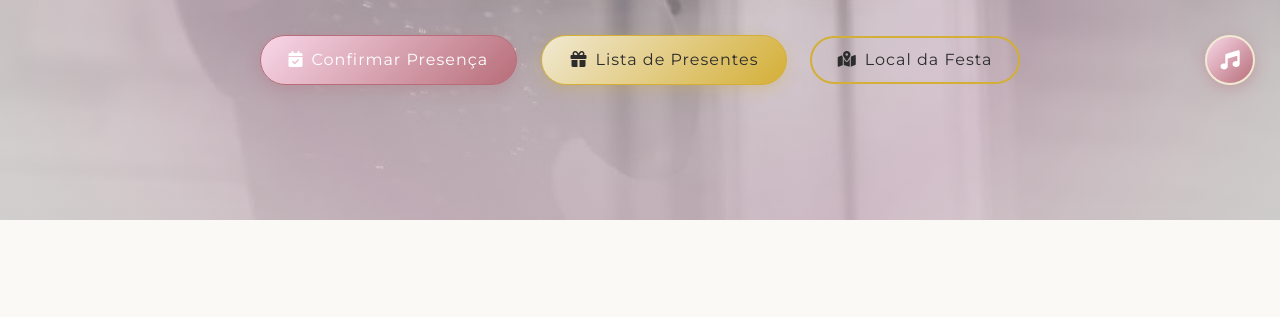
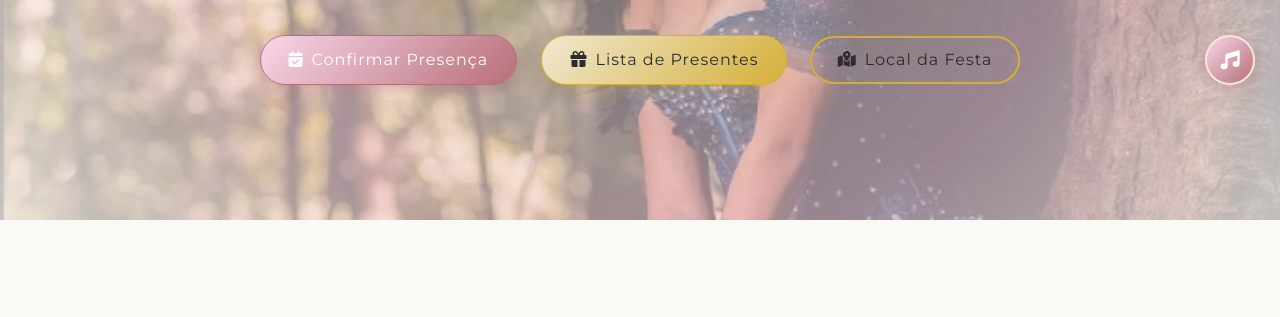
Before and after one commit to luizmorais12/DreamParty, a plain HTML site: page index.html in a window 1280 px wide. Shown: the part 684-1001 px from the top of the page. Drawn offline with nearby package versions, Linux system fonts and the light colour scheme.

Commit message:
fix: atualiza fundo e corrige sobreposição de imagens

```diff
--- a/assets/css/styles.css
+++ b/assets/css/styles.css
@@ -394,7 +394,7 @@ h1, h2, h3, h4, h5, h6 {
   justify-content: center;
   text-align: center;
   background-size: cover;
-  background-position: center;
+  background-position: 65% 15%;
   background-repeat: no-repeat;
   z-index: 3;
   padding: 100px 20px;
--- a/assets/js/app.js
+++ b/assets/js/app.js
@@ -471,7 +471,7 @@ function renderDynamicContentLocal() {
   const dbCopy = JSON.parse(JSON.stringify(localDefaults));
 
   // Garantir fotos locais mapeadas
-  dbCopy.config.heroImage = "assets/IMG/WhatsApp Image 2026-08-10 at 23.23.50 (1).jpeg";
+  dbCopy.config.heroImage = "assets/IMG/fundo_hero_azul.jpeg";
   if (dbCopy.timeline) {
     dbCopy.timeline.forEach((item, index) => {
       if (index === 3) {
--- a/assets/js/db.js
+++ b/assets/js/db.js
@@ -11,7 +11,7 @@ const defaultDatabase = {
     partyDate: "2026-11-02T21:00:00",
     birthdayDate: "2026-11-02T00:00:00",
     quote: "Cada sonho merece uma noite para se tornar realidade.",
-    heroImage: "assets/IMG/WhatsApp Image 2026-08-10 at 23.23.50 (1).jpeg",
+    heroImage: "assets/IMG/fundo_hero_azul.jpeg",
     musicTracks: [
       { id: "1", title: "Video Games", artist: "Lana Del Rey", url: "https://archive.org/download/relax-fm-collection-vol.1-11/Relax%20FM%20-%20Collection%20%28Vol.1-11%29/2013%20-%20Relax%20FM%20-%20vol.11/09.%20Lana%20Del%20Rey%20-%20Video%20Games.mp3" }
     ],
@@ -152,12 +152,13 @@ function loadDBLocal() {
   }
   try {
     const parsed = JSON.parse(data);
-    // Se contiver referências a imagens antigas "Lavinia-" ou se não contiver "Lana Del Rey" (limpeza das instrumentais), força o reset do LocalStorage
+    // Se contiver referências a imagens antigas "Lavinia-", se não contiver "Lana Del Rey" (limpeza das instrumentais) ou se contiver os fundos antigos (1).jpeg/(2).jpeg, força o reset do LocalStorage
     const serialized = JSON.stringify(parsed);
     const hasOldImages = serialized.includes("Lavinia-");
     const hasOldMusic = !serialized.includes("Lana Del Rey");
+    const hasOldHero = serialized.includes("23.23.50 (1).jpeg") || serialized.includes("23.23.50 (2).jpeg");
 
-    if (hasOldImages || hasOldMusic) {
+    if (hasOldImages || hasOldMusic || hasOldHero) {
       console.warn("Detectado banco de dados local antigo. Resetando...");
       localStorage.setItem(DB_KEY, JSON.stringify(defaultDatabase));
       return defaultDatabase;
@@ -298,7 +299,7 @@ const DB = {
     // Sobrescrever imagens e atualizar galeria para as novas fotos locais da debutante
     if (data) {
       // 1. Hero
-      data.config.heroImage = "assets/IMG/WhatsApp Image 2026-08-10 at 23.23.50 (1).jpeg";
+      data.config.heroImage = "assets/IMG/fundo_hero_azul.jpeg";
 
       // 2. Linha do Tempo (Somente a foto dos 15 anos/hoje)
       if (data.timeline) {
--- a/index.html
+++ b/index.html
@@ -132,7 +132,7 @@
   </nav>
 
   <!-- HERO SECTION -->
-  <header class="hero-section" id="inicio" style="background-image: url('assets/IMG/WhatsApp Image 2026-08-10 at 23.23.50 (1).jpeg');">
+  <header class="hero-section" id="inicio" style="background-image: url('assets/IMG/fundo_hero_azul.jpeg');">
     <div class="hero-overlay"></div>
     <div class="container hero-content" data-aos="fade-up" data-aos-duration="1500">
       <span class="hero-subtitle font-heading text-uppercase">Os 15 Anos de</span>
@@ -729,13 +729,13 @@
   <script src="https://cdn.jsdelivr.net/npm/@supabase/supabase-js@2"></script>
 
   <!-- Configurações Locais e Credenciais -->
-  <script src="assets/js/config.js"></script>
+  <script src="assets/js/config.js?v=5.0"></script>
 
   <!-- Camada DB (LocalStorage e Supabase Fallback) -->
-  <script src="assets/js/db.js"></script>
+  <script src="assets/js/db.js?v=5.0"></script>
 
   <!-- Script Principal Pública -->
-  <script src="assets/js/app.js"></script>
+  <script src="assets/js/app.js?v=5.0"></script>
 </body>
 
 </html>
```
Also changed, not shown: assets/IMG/fundo_hero_azul.jpeg (added).
